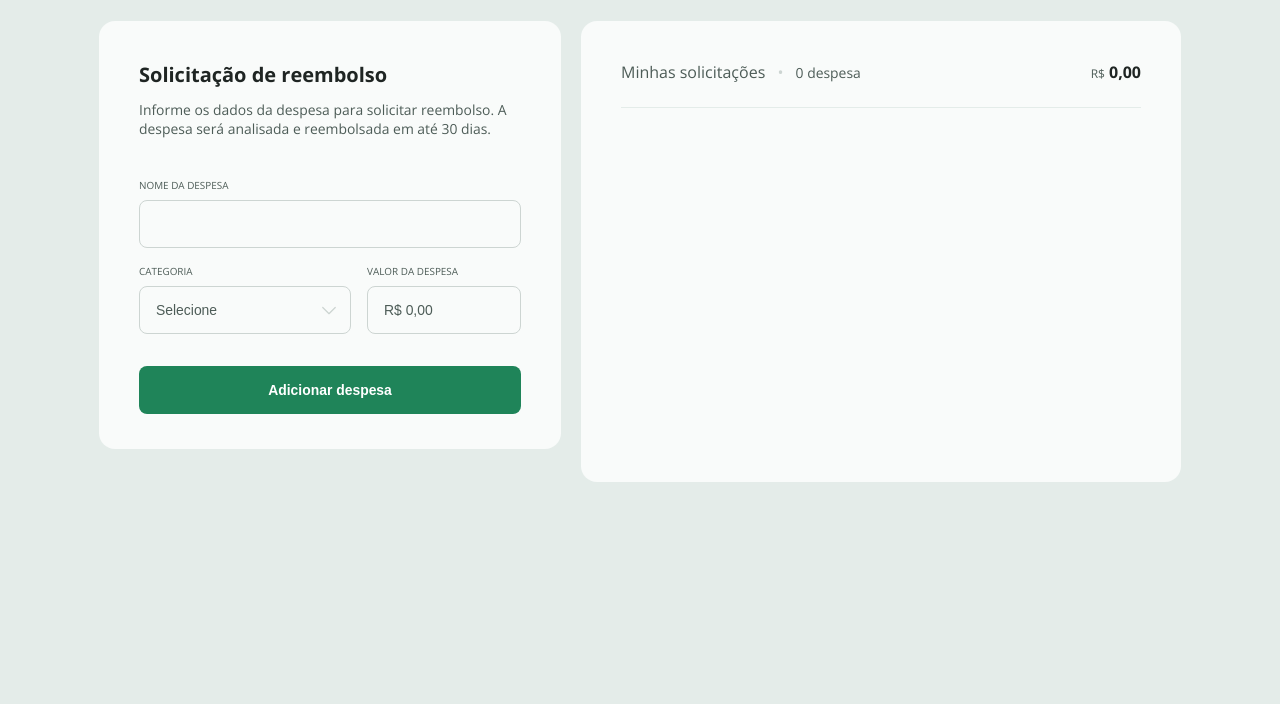
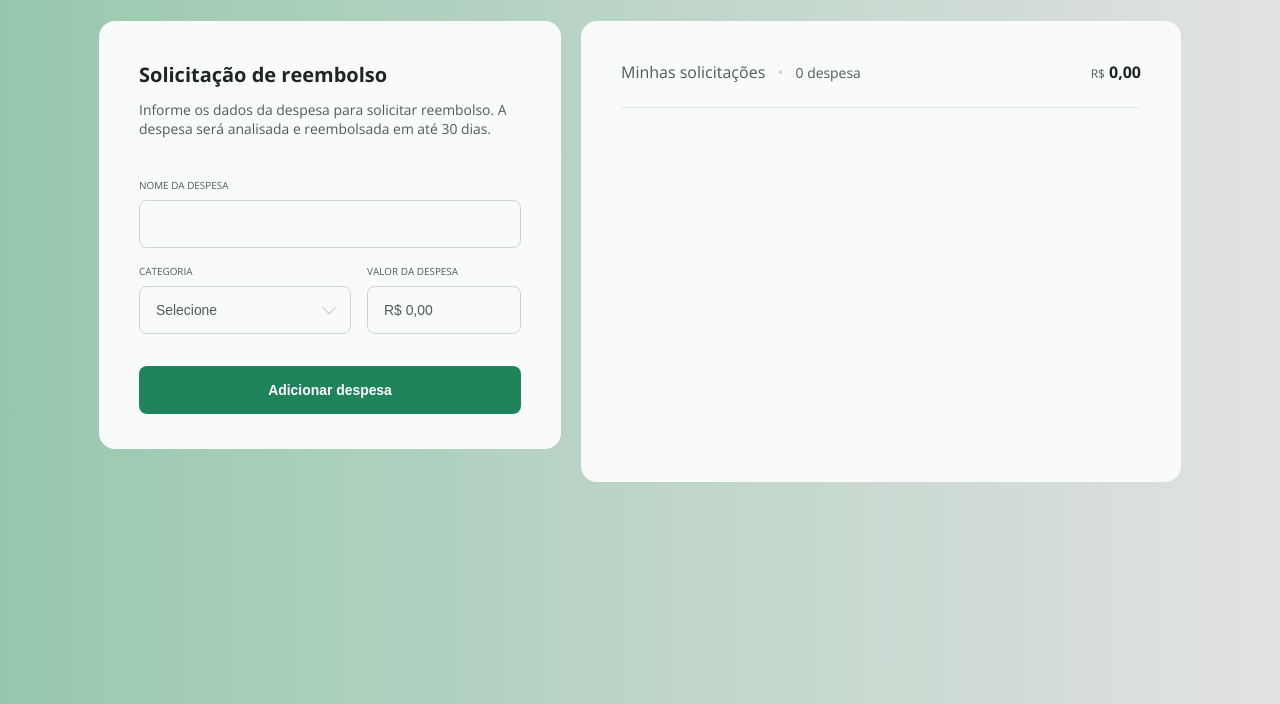
Before and after one commit to artmafra/refund-project, a plain HTML site: page index.html in a window 1280 px wide. Shown: the part 96-800 px from the top of the page. Drawn offline with nearby package versions, Linux system fonts and the light colour scheme.

Commit message:
style: alteração de visual

```diff
--- a/styles.css
+++ b/styles.css
@@ -1,3 +1,5 @@
+@import url('https://fonts.googleapis.com/css2?family=Montserrat:wght@300;400;500;600;700&display=swap');
+
 * {
   margin: 0;
   padding: 0;
@@ -25,7 +27,7 @@ body {
   width: 100%;
   height: 100vh;
 
-  background-color: #e4ece9;
+  background: linear-gradient(to left, #e2e2e2, #97c8ad);
 
   display: flex;
   flex-direction: column;
```
